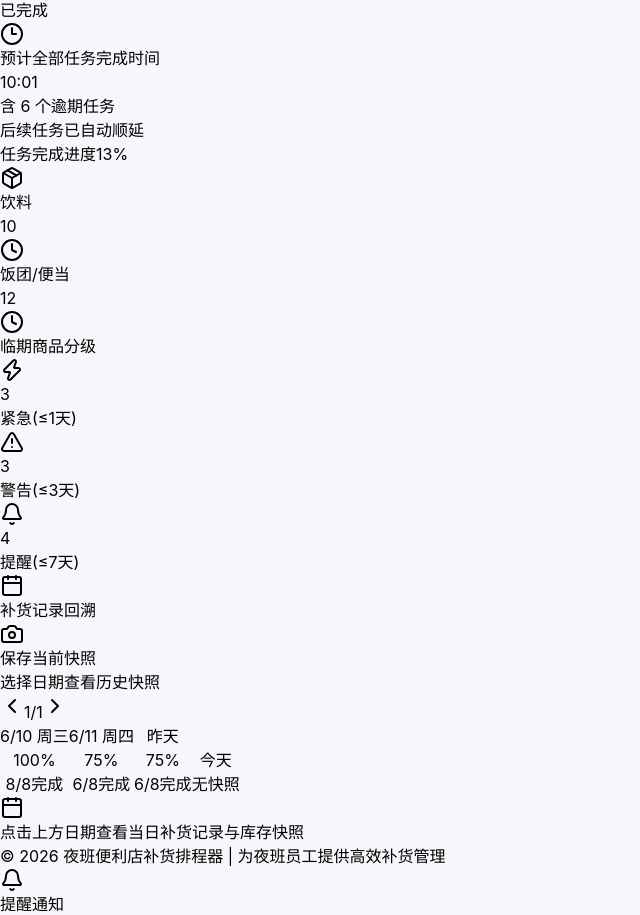
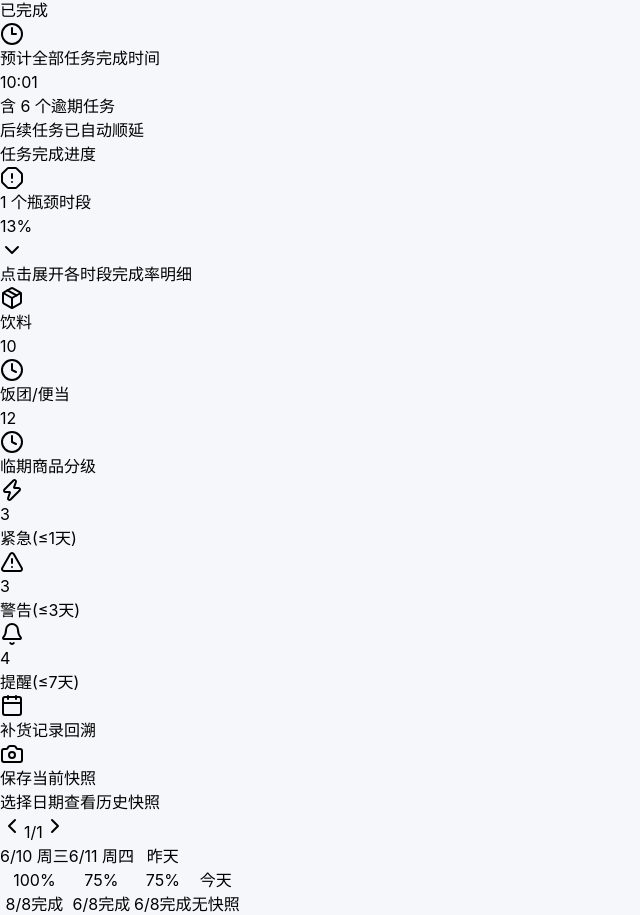
Before and after one commit to StarkXiao/xcf-183, a React (Vite) app: page / in a window 1280 px wide. Shown: the part 6314-7229 px from the top of the page, without its empty margins (0-640 px from the left). Built offline with nearby package versions, Linux system fonts and the light colour scheme.

Commit message:
.3001042752771291:21e5d988b4491542256e0cefd80222e6_6a2e37fe21d8d147959f2ddf.6a2e380021d8d147959f2de1.6a2e3800a1ccd46e686bb9fc:Trae CN.T(2026/6/14 13:11:28)

```diff
--- a/src/App.tsx
+++ b/src/App.tsx
@@ -337,7 +337,7 @@ export default function App() {
                 />
               </div>
             </div>
-            <StatisticsSummary statistics={statistics} products={filteredProducts} />
+            <StatisticsSummary statistics={statistics} products={filteredProducts} schedule={displaySchedule} currentTime={currentTime} />
           </div>
         ) : (
           <>
@@ -373,7 +373,7 @@ export default function App() {
             </div>
 
             <div className="mt-6 grid grid-cols-1 xl:grid-cols-2 gap-6">
-              <StatisticsSummary statistics={statistics} products={filteredProducts} />
+              <StatisticsSummary statistics={statistics} products={filteredProducts} schedule={displaySchedule} currentTime={currentTime} />
               <HistoryTimeline
                 snapshots={snapshots}
                 selectedDate={selectedHistoryDate}
--- a/src/components/StatisticsSummary.tsx
+++ b/src/components/StatisticsSummary.tsx
@@ -1,9 +1,13 @@
-import { BarChart3, Package, AlertTriangle, Clock, CheckCircle, ListTodo, AlertCircle, Clock3, Zap, AlertTriangle as AlertTriangleIcon, Bell } from 'lucide-react';
-import type { Statistics, Product } from '../types';
+import { useState, useMemo } from 'react';
+import { BarChart3, Package, AlertTriangle, Clock, CheckCircle, ListTodo, AlertCircle, Clock3, Zap, AlertTriangle as AlertTriangleIcon, Bell, ChevronDown, ChevronUp, AlertOctagon } from 'lucide-react';
+import type { Statistics, Product, ScheduleItem, TimeSlotStats } from '../types';
+import { calculateTimeSlotStats } from '../utils/scheduleUtils';
 
 interface StatisticsSummaryProps {
   statistics: Statistics;
   products: Product[];
+  schedule: ScheduleItem[];
+  currentTime: string;
 }
 
 const statConfig = [
@@ -16,13 +20,27 @@ const statConfig = [
   { key: 'completedTasks', label: '已完成', icon: CheckCircle, color: 'bg-teal-500' },
 ];
 
-export default function StatisticsSummary({ statistics, products }: StatisticsSummaryProps) {
+export default function StatisticsSummary({ statistics, products, schedule, currentTime }: StatisticsSummaryProps) {
+  const [expanded, setExpanded] = useState(false);
+
   const completionRate = statistics.scheduledTasks > 0
     ? Math.round((statistics.completedTasks / statistics.scheduledTasks) * 100)
     : 0;
 
   const beverageCount = products.filter(p => p.category === 'beverage').length;
   const riceBallCount = products.filter(p => p.category === 'rice_ball').length;
+
+  const timeSlotStats: TimeSlotStats[] = useMemo(() => {
+    return calculateTimeSlotStats(schedule, currentTime);
+  }, [schedule, currentTime]);
+
+  const avgCompletionRate = useMemo(() => {
+    const slotsWithTasks = timeSlotStats.filter(s => s.totalTasks > 0);
+    if (slotsWithTasks.length === 0) return 0;
+    return Math.round(slotsWithTasks.reduce((sum, s) => sum + s.completionRate, 0) / slotsWithTasks.length);
+  }, [timeSlotStats]);
+
+  const bottleneckCount = timeSlotStats.filter(s => s.isBottleneck).length;
 
   return (
     <div className="bg-white rounded-xl shadow-sm p-6">
@@ -67,10 +85,24 @@ export default function StatisticsSummary({ statistics, products }: StatisticsSu
         </div>
       )}
 
-      <div className="p-4 bg-gray-50 rounded-xl">
+      <div
+        className="p-4 bg-gray-50 rounded-xl cursor-pointer hover:bg-gray-100 transition-colors"
+        onClick={() => setExpanded(!expanded)}
+      >
         <div className="flex items-center justify-between mb-2">
-          <span className="text-sm text-gray-600">任务完成进度</span>
-          <span className="text-sm font-semibold text-indigo-600">{completionRate}%</span>
+          <div className="flex items-center gap-2">
+            <span className="text-sm text-gray-600">任务完成进度</span>
+            {bottleneckCount > 0 && (
+              <span className="inline-flex items-center gap-1 px-2 py-0.5 bg-red-100 text-red-600 text-xs font-medium rounded-full">
+                <AlertOctagon className="w-3 h-3" />
+                {bottleneckCount} 个瓶颈时段
+              </span>
+            )}
+          </div>
+          <div className="flex items-center gap-2">
+            <span className="text-sm font-semibold text-indigo-600">{completionRate}%</span>
+            {expanded ? <ChevronUp className="w-4 h-4 text-gray-500" /> : <ChevronDown className="w-4 h-4 text-gray-500" />}
+          </div>
         </div>
         <div className="w-full h-3 bg-gray-200 rounded-full overflow-hidden">
           <div
@@ -78,7 +110,90 @@ export default function StatisticsSummary({ statistics, products }: StatisticsSu
             style={{ width: `${completionRate}%` }}
           />
         </div>
+        <p className="text-xs text-gray-400 mt-2 flex items-center gap-1">
+          点击{expanded ? '收起' : '展开'}各时段完成率明细
+        </p>
       </div>
+
+      {expanded && (
+        <div className="mt-4 p-4 bg-gradient-to-br from-slate-50 to-gray-50 rounded-xl border border-gray-200 animate-[fadeIn_0.2s_ease-out]">
+          <div className="flex items-center justify-between mb-4">
+            <h3 className="text-sm font-semibold text-gray-700 flex items-center gap-2">
+              <Clock3 className="w-4 h-4 text-indigo-500" />
+              各时段完成率明细
+            </h3>
+            <div className="text-xs text-gray-500">
+              平均完成率: <span className="font-semibold text-indigo-600">{avgCompletionRate}%</span>
+            </div>
+          </div>
+          <div className="space-y-3">
+            {timeSlotStats.map((slot) => (
+              <div
+                key={slot.timeSlot}
+                className={`p-3 rounded-lg transition-all ${
+                  slot.isBottleneck
+                    ? 'bg-red-50 border border-red-200'
+                    : slot.totalTasks > 0
+                    ? 'bg-white border border-gray-100'
+                    : 'bg-gray-50 border border-gray-100 opacity-60'
+                }`}
+              >
+                <div className="flex items-center justify-between mb-2">
+                  <div className="flex items-center gap-2">
+                    <span className="text-sm font-medium text-gray-800">{slot.timeSlot}</span>
+                    {slot.isBottleneck && (
+                      <span className="inline-flex items-center gap-1 px-2 py-0.5 bg-red-100 text-red-600 text-xs font-medium rounded">
+                        <AlertOctagon className="w-3 h-3" />
+                        瓶颈
+                      </span>
+                    )}
+                  </div>
+                  <div className="text-right">
+                    <span className={`text-sm font-bold ${
+                      slot.isBottleneck ? 'text-red-600' : slot.totalTasks > 0 ? 'text-indigo-600' : 'text-gray-400'
+                    }`}>
+                      {slot.completionRate}%
+                    </span>
+                    <span className="text-xs text-gray-400 ml-2">
+                      {slot.completedTasks}/{slot.totalTasks} 任务
+                    </span>
+                  </div>
+                </div>
+                <div className="w-full h-2 bg-gray-200 rounded-full overflow-hidden">
+                  <div
+                    className={`h-full transition-all duration-500 ${
+                      slot.isBottleneck
+                        ? 'bg-gradient-to-r from-red-400 to-red-500'
+                        : slot.totalTasks > 0
+                        ? 'bg-gradient-to-r from-indigo-400 to-purple-500'
+                        : 'bg-gray-300'
+                    }`}
+                    style={{ width: `${slot.totalTasks > 0 ? slot.completionRate : 0}%` }}
+                  />
+                </div>
+                {slot.isBottleneck && (
+                  <p className="text-xs text-red-500 mt-2 flex items-center gap-1">
+                    <AlertTriangle className="w-3 h-3" />
+                    低于平均完成率 {avgCompletionRate}%，需重点关注
+                  </p>
+                )}
+              </div>
+            ))}
+          </div>
+          <div className="mt-4 pt-3 border-t border-gray-200 flex items-center justify-between text-xs text-gray-500">
+            <div className="flex items-center gap-4">
+              <span className="flex items-center gap-1">
+                <span className="w-3 h-3 rounded bg-gradient-to-r from-indigo-400 to-purple-500"></span>
+                正常时段
+              </span>
+              <span className="flex items-center gap-1">
+                <span className="w-3 h-3 rounded bg-gradient-to-r from-red-400 to-red-500"></span>
+                瓶颈时段（低于平均值）
+              </span>
+            </div>
+          </div>
+        </div>
+      )}
 
       <div className="mt-4 grid grid-cols-2 gap-3 mb-4">
         <div className="p-3 bg-blue-50 rounded-lg">
--- a/src/utils/scheduleUtils.ts
+++ b/src/utils/scheduleUtils.ts
@@ -1,4 +1,4 @@
-import type { ScheduleItem, Reminder } from '../types';
+import type { ScheduleItem, Reminder, TimeSlotStats } from '../types';
 
 const DAY_MINUTES = 24 * 60;
 const DAY_THRESHOLD = 12;
@@ -224,3 +224,64 @@ export const calculateTotalEstimatedFinishTime = (schedule: ScheduleItem[], curr
 
   return minutesToTime(totalMinutes);
 };
+
+const TIME_SLOTS = [
+  { slot: '20:00-22:00', start: '20:00', end: '22:00' },
+  { slot: '22:00-00:00', start: '22:00', end: '00:00' },
+  { slot: '00:00-02:00', start: '00:00', end: '02:00' },
+  { slot: '02:00-04:00', start: '02:00', end: '04:00' },
+  { slot: '04:00-06:00', start: '04:00', end: '06:00' },
+  { slot: '06:00-08:00', start: '06:00', end: '08:00' },
+];
+
+export const calculateTimeSlotStats = (schedule: ScheduleItem[], currentTime: string): TimeSlotStats[] => {
+  const stats = TIME_SLOTS.map(slot => ({
+    timeSlot: slot.slot,
+    startTime: slot.start,
+    endTime: slot.end,
+    totalTasks: 0,
+    completedTasks: 0,
+    completionRate: 0,
+    isBottleneck: false,
+  }));
+
+  for (const task of schedule) {
+    const taskTime = task.originalTime;
+    const taskMinutes = timeToMinutes(taskTime, currentTime);
+
+    for (let i = 0; i < stats.length; i++) {
+      const slot = stats[i];
+      const startMinutes = timeToMinutes(slot.startTime, currentTime);
+      const endMinutes = timeToMinutes(slot.endTime, currentTime);
+      const endAdjusted = endMinutes <= startMinutes ? endMinutes + DAY_MINUTES : endMinutes;
+      const taskAdjusted = taskMinutes < startMinutes && slot.startTime >= '12:00' ? taskMinutes + DAY_MINUTES : taskMinutes;
+
+      if (taskAdjusted >= startMinutes && taskAdjusted < endAdjusted) {
+        slot.totalTasks++;
+        if (task.status === 'completed') {
+          slot.completedTasks++;
+        }
+        break;
+      }
+    }
+  }
+
+  for (const slot of stats) {
+    slot.completionRate = slot.totalTasks > 0
+      ? Math.round((slot.completedTasks / slot.totalTasks) * 100)
+      : 0;
+  }
+
+  const slotsWithTasks = stats.filter(s => s.totalTasks > 0);
+  const avgRate = slotsWithTasks.length > 0
+    ? slotsWithTasks.reduce((sum, s) => sum + s.completionRate, 0) / slotsWithTasks.length
+    : 0;
+
+  for (const slot of stats) {
+    if (slot.totalTasks > 0 && slot.completionRate < avgRate) {
+      slot.isBottleneck = true;
+    }
+  }
+
+  return stats;
+};
```
Also changed, not shown: src/types/index.ts (+10 -0 lines).
